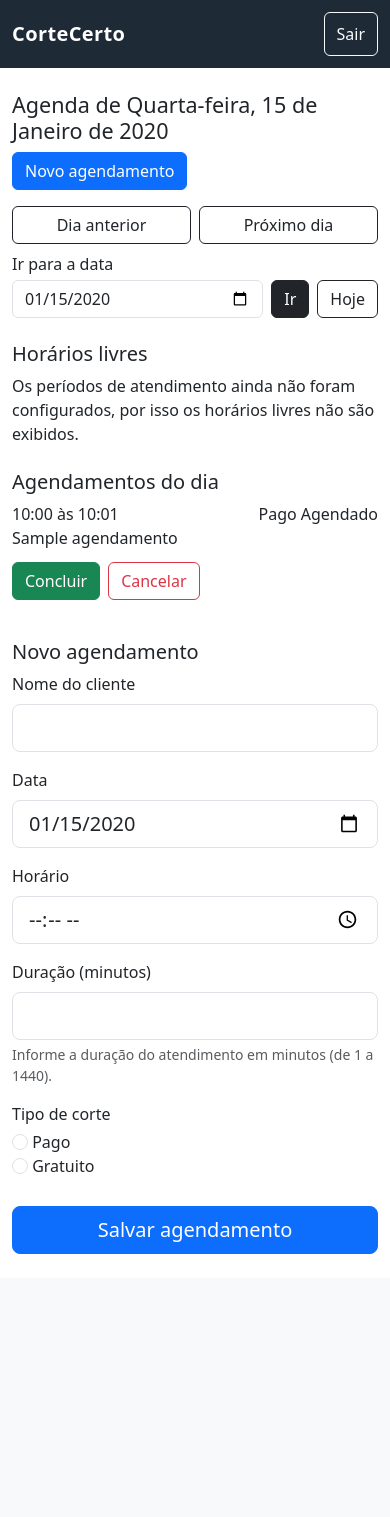
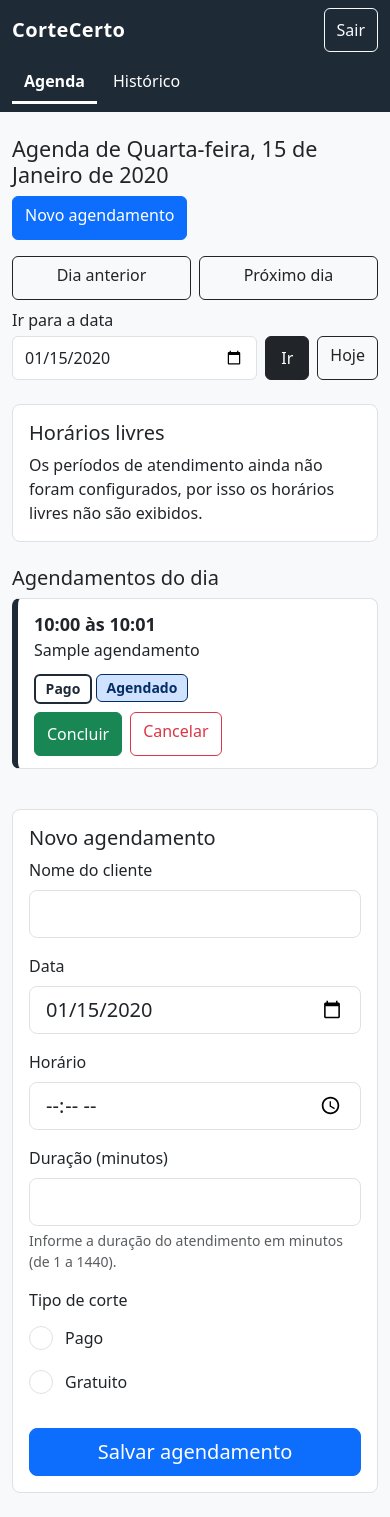
Before and after one commit to ofmsant/cortecerto, a Django app: page /?data=2020-01-15 in a window 390 px wide. Before the commit the page ends 1254 px from the top, so only its background shows below. Run offline with Django 5.2, Linux system fonts and the light colour scheme; a user stored in the database is signed in; tables that the repository leaves empty hold one stand-in row (values such as "Sample post"); parts of the project's set-up code (start-up, migrations or seed data) failed here and were passed over.

Commit message:
feat: aplica layout responsivo e acessível às telas do CorteCerto

```diff
--- a/static/css/cortecerto.css
+++ b/static/css/cortecerto.css
@@ -3,10 +3,15 @@
   --cc-cor-texto-sobre-principal: #ffffff;
 }
 
+body {
+  background-color: #f8f9fa;
+}
+
+/* Cabeçalho e navegação */
 .cc-cabecalho {
   background-color: var(--cc-cor-principal);
   color: var(--cc-cor-texto-sobre-principal);
-  padding: 0.75rem 0;
+  padding: 0.5rem 0;
 }
 
 .cc-marca {
@@ -15,15 +20,178 @@
   letter-spacing: 0.02em;
 }
 
+.cc-nav {
+  flex: 1 1 100%;
+}
+
+@media (min-width: 768px) {
+  .cc-nav {
+    flex: 0 1 auto;
+  }
+}
+
+.cc-nav a {
+  display: inline-flex;
+  align-items: center;
+  min-height: 44px;
+  padding: 0 0.75rem;
+  color: #ffffff;
+  text-decoration: none;
+  border-bottom: 3px solid transparent;
+}
+
+.cc-nav a:hover {
+  border-bottom-color: rgba(255, 255, 255, 0.6);
+}
+
+.cc-nav a[aria-current="page"] {
+  border-bottom-color: #ffffff;
+  font-weight: 700;
+}
+
 /* Área de toque mínima de 44 x 44 px */
+.cc-botao,
 .cc-botao-sair {
   min-height: 44px;
   min-width: 44px;
 }
 
-/* Cartão de login estreito, em uma coluna */
+/* Painéis e textos de apoio */
+.cc-painel {
+  background-color: #ffffff;
+  border: 1px solid #dee2e6;
+  border-radius: 0.5rem;
+  padding: 1rem;
+}
+
+.cc-suave {
+  color: #495057;
+}
+
+.cc-numero {
+  font-size: 3rem;
+  font-weight: 700;
+  line-height: 1;
+}
+
+/* Cartão de login e de confirmação, estreitos e em uma coluna */
 .cc-login {
   max-width: 26rem;
+}
+
+.cc-confirmacao {
+  max-width: 32rem;
+}
+
+/* Itens da agenda e do histórico */
+.cc-item {
+  background-color: #ffffff;
+  border: 1px solid #dee2e6;
+  border-left-width: 6px;
+  border-radius: 0.5rem;
+  padding: 0.75rem 1rem;
+}
+
+.cc-borda-gratuito {
+  border-left-color: #146c43;
+}
+
+.cc-borda-pago {
+  border-left-color: #1f2a37;
+}
+
+.cc-horario {
+  font-size: 1.125rem;
+  font-weight: 700;
+  font-variant-numeric: tabular-nums;
+}
+
+.cc-nome {
+  overflow-wrap: anywhere;
+}
+
+.cc-cancelado {
+  background-color: #f1f3f5;
+}
+
+.cc-cancelado .cc-nome {
+  text-decoration: line-through;
+  color: #495057;
+}
+
+/* Selos de tipo e status: sempre com texto, nunca só cor */
+.cc-selo,
+.cc-status {
+  display: inline-block;
+  padding: 0.25rem 0.6rem;
+  border-radius: 0.375rem;
+  font-size: 0.875rem;
+  font-weight: 600;
+  line-height: 1.3;
+}
+
+.cc-selo-gratuito {
+  background-color: #146c43;
+  color: #ffffff;
+  border: 2px solid #146c43;
+}
+
+.cc-selo-pago {
+  background-color: #ffffff;
+  color: #1f2a37;
+  border: 2px solid #1f2a37;
+}
+
+.cc-status-agendado {
+  background-color: #cfe2ff;
+  color: #052c65;
+  border: 1px solid #052c65;
+}
+
+.cc-status-concluido {
+  background-color: #d1e7dd;
+  color: #0a3622;
+  border: 1px solid #0a3622;
+}
+
+.cc-status-cancelado {
+  background-color: #f8d7da;
+  color: #58151c;
+  border: 1px solid #58151c;
+}
+
+/* Horários livres */
+.cc-livre {
+  background-color: #ffffff;
+  border: 1px dashed #495057;
+  border-radius: 0.5rem;
+  padding: 0.5rem 0.75rem;
+}
+
+/* Opções de tipo de corte com área de toque confortável */
+.cc-opcao {
+  display: flex;
+  align-items: center;
+  gap: 0.75rem;
+  min-height: 44px;
+}
+
+.cc-opcao .form-check-input {
+  flex-shrink: 0;
+  width: 1.5rem;
+  height: 1.5rem;
+  margin: 0;
+}
+
+.cc-opcao label {
+  flex: 1;
+  padding: 0.6rem 0;
+  cursor: pointer;
+}
+
+/* Mensagem de erro vazia não ocupa espaço */
+.invalid-feedback:empty {
+  display: none !important;
 }
 
 /* Foco de teclado sempre perceptível */
@@ -31,3 +199,7 @@
   outline: 3px solid #0b5ed7;
   outline-offset: 2px;
 }
+
+.cc-cabecalho :focus-visible {
+  outline-color: #ffffff;
+}
--- /dev/null
+++ b/static/js/cortecerto.js
@@ -0,0 +1,39 @@
+// Evita envio duplicado: depois do primeiro envio de um formulário marcado com
+// data-evitar-duplo, novos envios são ignorados e os botões ficam desabilitados.
+// A proteção real contra duplicidade continua no servidor.
+(function () {
+  "use strict";
+
+  document.addEventListener("submit", function (evento) {
+    var formulario = evento.target;
+    if (!(formulario instanceof HTMLFormElement)) {
+      return;
+    }
+    if (!formulario.hasAttribute("data-evitar-duplo")) {
+      return;
+    }
+    if (formulario.getAttribute("data-enviando") === "true") {
+      evento.preventDefault();
+      return;
+    }
+    formulario.setAttribute("data-enviando", "true");
+    formulario.querySelectorAll('button[type="submit"]').forEach(function (botao) {
+      botao.classList.add("disabled");
+      botao.setAttribute("aria-disabled", "true");
+    });
+  });
+
+  // Ao voltar pelo histórico do navegador, libera os formulários novamente.
+  window.addEventListener("pageshow", function (evento) {
+    if (!evento.persisted) {
+      return;
+    }
+    document.querySelectorAll("form[data-evitar-duplo]").forEach(function (formulario) {
+      formulario.removeAttribute("data-enviando");
+      formulario.querySelectorAll('button[type="submit"]').forEach(function (botao) {
+        botao.classList.remove("disabled");
+        botao.removeAttribute("aria-disabled");
+      });
+    });
+  });
+})();
--- a/templates/base.html
+++ b/templates/base.html
@@ -8,15 +8,30 @@
     href="https://cdn.jsdelivr.net/npm/bootstrap@5.3.3/dist/css/bootstrap.min.css"
     rel="stylesheet">
   <link href="{% static 'css/cortecerto.css' %}" rel="stylesheet">
+  <script src="{% static 'js/cortecerto.js' %}" defer></script>
 </head>
 <body>
   <a class="visually-hidden-focusable" href="#conteudo-principal">Ir para o conteúdo</a>
 
   <header class="cc-cabecalho">
-    <div class="container d-flex align-items-center justify-content-between">
-      <span class="cc-marca">CorteCerto</span>
+    <div class="container d-flex flex-wrap align-items-center justify-content-between gap-2">
+      <span class="cc-marca order-1">CorteCerto</span>
+
       {% if user.is_authenticated %}
-        <form method="post" action="{% url 'logout' %}" class="m-0">
+        <nav aria-label="Principal" class="cc-nav order-3 order-md-2">
+          <ul class="list-unstyled d-flex gap-1 m-0">
+            <li>
+              <a href="{% url 'agenda:inicio' %}"
+                 {% if request.resolver_match.url_name == 'inicio' %}aria-current="page"{% endif %}>Agenda</a>
+            </li>
+            <li>
+              <a href="{% url 'agenda:historico' %}"
+                 {% if request.resolver_match.url_name == 'historico' %}aria-current="page"{% endif %}>Histórico</a>
+            </li>
+          </ul>
+        </nav>
+
+        <form method="post" action="{% url 'logout' %}" class="m-0 order-2 order-md-3">
           {% csrf_token %}
           <button type="submit" class="btn btn-outline-light cc-botao-sair">Sair</button>
         </form>
@@ -29,7 +44,7 @@
       <div aria-live="polite">
         {% for mensagem in messages %}
           <div class="alert alert-{{ mensagem.tags|default:'info' }}"
-               role="{% if mensagem.level_tag == 'error' %}alert{% else %}status{% endif %}">
+               role="{% if mensagem.level_tag == 'danger' %}alert{% else %}status{% endif %}">
             {{ mensagem }}
           </div>
         {% endfor %}
```
